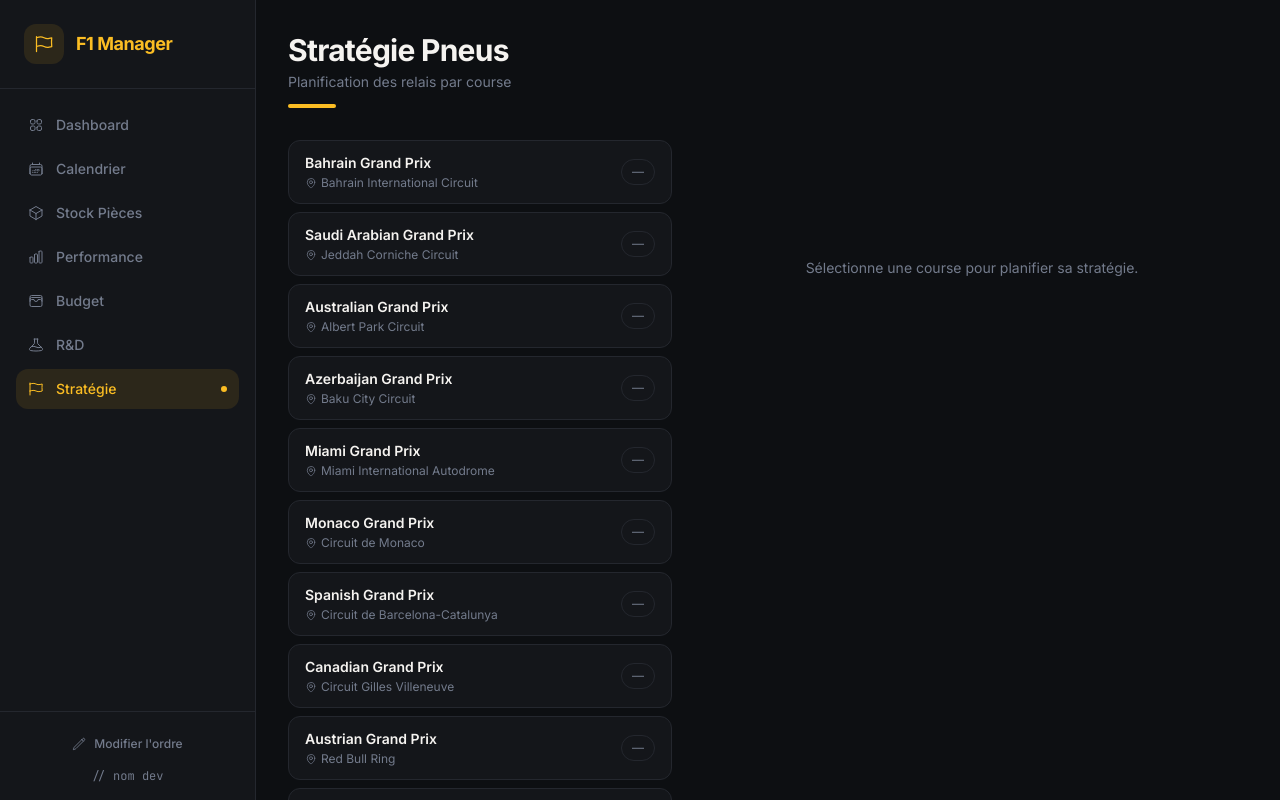
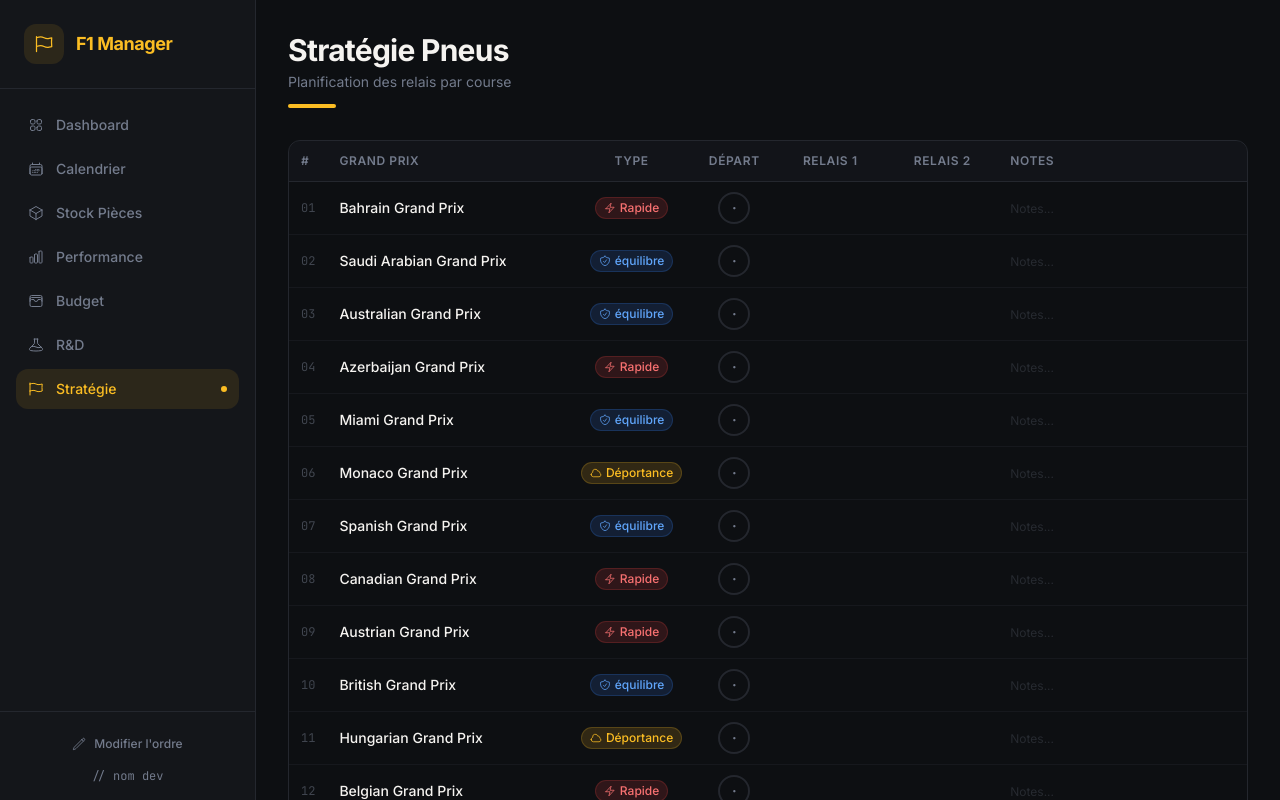
Before and after one commit to Goldie44/goldieracing, a React (Vite) app in the folder apps/web/: page /strategy in a window 1280 px wide. Shown: the top 800 px of the page. Built offline with nearby package versions, Linux system fonts and the light colour scheme.

Commit message:
refactor: rewrite StrategyPage as inline-editable F1 strategy table

```diff
--- a/apps/web/src/pages/StrategyPage.tsx
+++ b/apps/web/src/pages/StrategyPage.tsx
@@ -1,13 +1,11 @@
 import { motion } from "framer-motion";
 import { useState, useEffect, useRef } from "react";
 import {
-  MapPinIcon,
   BoltIcon,
-  ShieldCheckIcon,
   CloudIcon,
   PlusIcon,
+  ShieldCheckIcon,
   XMarkIcon,
-  ArrowLeftIcon,
 } from "@heroicons/react/24/outline";
 import PageHeader from "../components/PageHeader";
 import { calendar, tireStrategy } from "../lib/f1Data";
@@ -42,6 +40,8 @@ const COMPOUND_LABELS: Record<Compound, string> = {
   hard: "H",
 };
 
+const COMPOUND_CYCLE: Compound[] = ["soft", "medium", "hard"];
+
 const TYPE_CONFIG = {
   Rapide: { icon: BoltIcon, badge: "bg-red-500/15 text-red-400 border-red-500/20" },
   équilibre: { icon: ShieldCheckIcon, badge: "bg-blue-500/15 text-blue-400 border-blue-500/20" },
@@ -66,241 +66,55 @@ function loadStore(): StrategyStore {
   return {};
 }
 
-function EditPanel({
-  race,
-  strategy,
-  onUpdate,
-  onBack,
+function nextCompound(current: Compound | null): Compound {
+  if (!current) return "soft";
+  const idx = COMPOUND_CYCLE.indexOf(current);
+  return COMPOUND_CYCLE[(idx + 1) % COMPOUND_CYCLE.length];
+}
+
+function CompoundBadge({
+  compound,
+  onClick,
+  size = "md",
 }: {
-  race: (typeof races)[number];
-  strategy: RaceStrategy;
-  onUpdate: (patch: Partial<RaceStrategy>) => void;
-  onBack: () => void;
+  compound: Compound | null;
+  onClick: () => void;
+  size?: "sm" | "md";
 }) {
-  const typeConf = TYPE_CONFIG[race.type as keyof typeof TYPE_CONFIG];
-  const TypeIcon = typeConf?.icon;
-
-  const addStint = () =>
-    onUpdate({ stints: [...strategy.stints, { id: Date.now() + Math.random(), compound: "medium", lapIn: 0 }] });
-
-  const removeStint = (idx: number) =>
-    onUpdate({ stints: strategy.stints.filter((_, i) => i !== idx) });
-
-  const updateStint = (idx: number, patch: Partial<Stint>) =>
-    onUpdate({
-      stints: strategy.stints.map((s, i) => (i === idx ? { ...s, ...patch } : s)),
-    });
-
-  return (
-    <motion.div
-      key={race.id}
-      initial={{ opacity: 0, y: 12 }}
-      animate={{ opacity: 1, y: 0 }}
-      className="bg-card border border-border rounded-xl p-5 space-y-6"
-    >
-      {/* Back button (mobile) */}
-      <button
-        onClick={onBack}
-        className="md:hidden flex items-center gap-1.5 text-sm text-muted-foreground hover:text-foreground transition-colors"
-      >
-        <ArrowLeftIcon className="w-4 h-4" />
-        Retour
-      </button>
-
-      {/* Header */}
-      <div className="flex items-start justify-between gap-4">
-        <div>
-          <h2 className="text-base font-bold">{race.name}</h2>
-          <div className="flex items-center gap-1 mt-1">
-            <MapPinIcon className="w-3 h-3 text-muted-foreground" />
-            <span className="text-xs text-muted-foreground">{race.circuit}</span>
-          </div>
-        </div>
-        {typeConf && TypeIcon && (
-          <span className={`flex items-center gap-1.5 px-2.5 py-1 rounded-full border text-xs font-medium flex-shrink-0 ${typeConf.badge}`}>
-            <TypeIcon className="w-3 h-3" />
-            {race.type}
-          </span>
-        )}
-      </div>
-
-      {/* Compound de départ */}
-      <div>
-        <p className="text-xs font-semibold text-muted-foreground uppercase tracking-wider mb-2">
-          Compound de départ
-        </p>
-        <div className="flex gap-2">
-          {(["soft", "medium", "hard"] as Compound[]).map((c) => {
-            const active = strategy.compoundStart === c;
+  const dim = size === "sm" ? "w-7 h-7 text-xs" : "w-8 h-8 text-sm";
   return (
     <button
-                key={c}
-                onClick={() =>
-                  onUpdate({ compoundStart: active ? null : c })
+      onClick={onClick}
+      title="Cliquer pour changer le compound"
+      className={`${dim} rounded-full border-2 font-bold flex items-center justify-center transition-all hover:scale-110 active:scale-95`}
+      style={
+        compound
+          ? {
+              borderColor: COMPOUND_COLORS[compound],
+              backgroundColor: COMPOUND_COLORS[compound] + "33",
+              color: COMPOUND_COLORS[compound],
             }
-                className="w-10 h-10 rounded-lg border-2 font-bold text-sm transition-all"
-                style={{
-                  borderColor: COMPOUND_COLORS[c],
-                  backgroundColor: active ? COMPOUND_COLORS[c] + "33" : "transparent",
-                  color: COMPOUND_COLORS[c],
-                }}
+          : {
+              borderColor: "hsl(var(--border))",
+              backgroundColor: "transparent",
+              color: "hsl(var(--muted-foreground))",
+            }
+      }
     >
-                {COMPOUND_LABELS[c]}
+      {compound ? COMPOUND_LABELS[compound] : "·"}
     </button>
-            );
-          })}
-        </div>
-      </div>
-
-      {/* Relais */}
-      <div>
-        <p className="text-xs font-semibold text-muted-foreground uppercase tracking-wider mb-2">
-          Relais (arrêts aux stands)
-        </p>
-        <div className="space-y-2">
-          {strategy.stints.map((stint, idx) => (
-            <div
-              key={stint.id}
-              className="flex items-center gap-3 bg-muted/20 border border-border rounded-lg px-3 py-2"
-            >
-              <span className="text-xs text-muted-foreground w-6 font-mono">{idx + 1}.</span>
-              <div className="flex gap-1.5">
-                {(["soft", "medium", "hard"] as Compound[]).map((c) => {
-                  const active = stint.compound === c;
-                  return (
-                    <button
-                      key={c}
-                      onClick={() => updateStint(idx, { compound: c })}
-                      className="w-7 h-7 rounded border-2 font-bold text-xs transition-all"
-                      style={{
-                        borderColor: COMPOUND_COLORS[c],
-                        backgroundColor: active ? COMPOUND_COLORS[c] + "33" : "transparent",
-                        color: COMPOUND_COLORS[c],
-                      }}
-                    >
-                      {COMPOUND_LABELS[c]}
-                    </button>
-                  );
-                })}
-              </div>
-              <div className="flex items-center gap-1.5 flex-1">
-                <span className="text-xs text-muted-foreground">Tour</span>
-                <input
-                  type="number"
-                  min={1}
-                  max={99}
-                  value={stint.lapIn === 0 ? "" : stint.lapIn}
-                  onChange={(e) =>
-                    updateStint(idx, { lapIn: parseInt(e.target.value) || 0 })
-                  }
-                  placeholder="—"
-                  className="w-14 bg-transparent border border-border rounded px-2 py-1 text-xs text-center focus:outline-none focus:ring-1 focus:ring-primary/40"
-                />
-              </div>
-              <button
-                onClick={() => removeStint(idx)}
-                className="text-muted-foreground hover:text-red-400 transition-colors"
-              >
-                <XMarkIcon className="w-4 h-4" />
-              </button>
-            </div>
-          ))}
-        </div>
-        <button
-          onClick={addStint}
-          className="mt-2 flex items-center gap-1.5 text-xs text-muted-foreground hover:text-primary transition-colors"
-        >
-          <PlusIcon className="w-3.5 h-3.5" />
-          Ajouter un relais
-        </button>
-      </div>
-
-      {/* Notes */}
-      <div>
-        <p className="text-xs font-semibold text-muted-foreground uppercase tracking-wider mb-2">
-          Notes
-        </p>
-        <textarea
-          value={strategy.notes}
-          onChange={(e) => onUpdate({ notes: e.target.value })}
-          placeholder="Notes de stratégie..."
-          rows={3}
-          className="w-full bg-muted/20 border border-border rounded-lg px-3 py-2 text-sm resize-none focus:outline-none focus:ring-1 focus:ring-primary/40 placeholder:text-muted-foreground/50"
-        />
-      </div>
-    </motion.div>
-  );
-}
-
-function RaceList({
-  store,
-  selectedId,
-  onSelect,
-}: {
-  store: StrategyStore;
-  selectedId: number | null;
-  onSelect: (id: number) => void;
-}) {
-  return (
-    <div className="space-y-2">
-      {races.map((race, i) => {
-        const strat = store[String(race.id)];
-        const compound = strat?.compoundStart ?? null;
-        const isSelected = selectedId === race.id;
-
-        return (
-          <motion.button
-            key={race.id}
-            onClick={() => onSelect(race.id)}
-            initial={{ opacity: 0, x: -16 }}
-            animate={{ opacity: 1, x: 0 }}
-            transition={{ delay: i * 0.02 }}
-            className={`w-full text-left bg-card border rounded-xl px-4 py-3 transition-colors hover:border-primary/30 ${
-              isSelected
-                ? "border-primary/60 bg-primary/5"
-                : "border-border"
-            }`}
-          >
-            <div className="flex items-center justify-between gap-3">
-              <div className="min-w-0">
-                <p className="text-sm font-semibold truncate">{race.name}</p>
-                <div className="flex items-center gap-1 mt-0.5">
-                  <MapPinIcon className="w-3 h-3 text-muted-foreground flex-shrink-0" />
-                  <span className="text-xs text-muted-foreground truncate">{race.circuit}</span>
-                </div>
-              </div>
-              {compound ? (
-                <span
-                  className="flex-shrink-0 text-xs font-bold px-2.5 py-1 rounded-full border"
-                  style={{
-                    color: COMPOUND_COLORS[compound],
-                    borderColor: COMPOUND_COLORS[compound] + "55",
-                    backgroundColor: COMPOUND_COLORS[compound] + "22",
-                  }}
-                >
-                  {COMPOUND_LABELS[compound]}
-                </span>
-              ) : (
-                <span className="flex-shrink-0 text-xs text-muted-foreground border border-border rounded-full px-2.5 py-1">
-                  —
-                </span>
-              )}
-            </div>
-          </motion.button>
-        );
-      })}
-    </div>
   );
 }
 
 export default function StrategyPage() {
   const [store, setStore] = useState<StrategyStore>(loadStore);
-  const [selectedId, setSelectedId] = useState<number | null>(null);
-  const [showPanel, setShowPanel] = useState(false); // mobile only
   const isMounted = useRef(false);
 
   useEffect(() => {
-    if (!isMounted.current) { isMounted.current = true; return; }
+    if (!isMounted.current) {
+      isMounted.current = true;
+      return;
+    }
     try {
       window.localStorage.setItem(STORAGE_KEY, JSON.stringify(store));
     } catch (error) {
@@ -318,42 +132,172 @@ export default function StrategyPage() {
     }));
   };
 
-  const selectedRace = races.find((r) => r.id === selectedId) ?? null;
-  const strategy = selectedId !== null ? getStrategy(selectedId) : null;
+  const maxStints = Math.max(2, ...races.map((r) => getStrategy(r.id).stints.length));
 
-  const handleSelectRace = (id: number) => {
-    setSelectedId(id);
-    setShowPanel(true);
+  const cycleCompoundStart = (id: number) =>
+    updateStrategy(id, { compoundStart: nextCompound(getStrategy(id).compoundStart) });
+
+  const cycleStintCompound = (raceId: number, idx: number) => {
+    const stints = getStrategy(raceId).stints.map((s, i) =>
+      i === idx ? { ...s, compound: nextCompound(s.compound) } : s
+    );
+    updateStrategy(raceId, { stints });
+  };
+
+  const updateStintLap = (raceId: number, idx: number, lapIn: number) => {
+    const stints = getStrategy(raceId).stints.map((s, i) =>
+      i === idx ? { ...s, lapIn } : s
+    );
+    updateStrategy(raceId, { stints });
+  };
+
+  const addStint = (raceId: number) => {
+    const stints = getStrategy(raceId).stints;
+    updateStrategy(raceId, {
+      stints: [...stints, { id: Date.now() + Math.random(), compound: "medium", lapIn: 0 }],
+    });
+  };
+
+  const removeStint = (raceId: number, idx: number) => {
+    const stints = getStrategy(raceId).stints.filter((_, i) => i !== idx);
+    updateStrategy(raceId, { stints });
   };
 
   return (
     <div>
       <PageHeader title="Stratégie Pneus" subtitle="Planification des relais par course" />
-      <div className="flex gap-6 h-full">
-        {/* Liste */}
-        <div className={`flex-shrink-0 w-full md:w-2/5 ${showPanel ? "hidden md:block" : "block"}`}>
-          <RaceList
-            store={store}
-            selectedId={selectedId}
-            onSelect={handleSelectRace}
+
+      <div className="overflow-x-auto rounded-xl border border-border">
+        <table className="w-full text-sm border-collapse">
+          <thead>
+            <tr className="bg-muted/30 border-b border-border">
+              <th className="px-3 py-3 text-left text-xs font-semibold text-muted-foreground uppercase tracking-wider w-8">#</th>
+              <th className="px-3 py-3 text-left text-xs font-semibold text-muted-foreground uppercase tracking-wider">Grand Prix</th>
+              <th className="px-3 py-3 text-center text-xs font-semibold text-muted-foreground uppercase tracking-wider w-28">Type</th>
+              <th className="px-3 py-3 text-center text-xs font-semibold text-muted-foreground uppercase tracking-wider w-20">Départ</th>
+              {Array.from({ length: maxStints }).map((_, i) => (
+                <th
+                  key={i}
+                  className="px-3 py-3 text-center text-xs font-semibold text-muted-foreground uppercase tracking-wider w-28"
+                >
+                  Relais {i + 1}
+                </th>
+              ))}
+              <th className="px-3 py-3 text-left text-xs font-semibold text-muted-foreground uppercase tracking-wider min-w-36">
+                Notes
+              </th>
+            </tr>
+          </thead>
+          <tbody>
+            {races.map((race, i) => {
+              const strat = getStrategy(race.id);
+              const typeConf = TYPE_CONFIG[race.type as keyof typeof TYPE_CONFIG];
+              const TypeIcon = typeConf?.icon;
+
+              return (
+                <motion.tr
+                  key={race.id}
+                  initial={{ opacity: 0, x: -10 }}
+                  animate={{ opacity: 1, x: 0 }}
+                  transition={{ delay: i * 0.02 }}
+                  className="border-b border-border/40 hover:bg-muted/10 transition-colors group"
+                >
+                  {/* # */}
+                  <td className="px-3 py-2.5 text-xs font-mono text-muted-foreground/50">
+                    {String(i + 1).padStart(2, "0")}
+                  </td>
+
+                  {/* GP */}
+                  <td className="px-3 py-2.5 font-medium text-foreground whitespace-nowrap">
+                    {race.name}
+                  </td>
+
+                  {/* Type */}
+                  <td className="px-3 py-2.5 text-center">
+                    {typeConf && TypeIcon && (
+                      <span
+                        className={`inline-flex items-center gap-1 px-2 py-0.5 rounded-full border text-xs font-medium ${typeConf.badge}`}
+                      >
+                        <TypeIcon className="w-3 h-3" />
+                        {race.type}
+                      </span>
+                    )}
+                  </td>
+
+                  {/* Compound de départ */}
+                  <td className="px-3 py-2.5">
+                    <div className="flex justify-center">
+                      <CompoundBadge
+                        compound={strat.compoundStart}
+                        onClick={() => cycleCompoundStart(race.id)}
                       />
                     </div>
+                  </td>
 
-        {/* Panneau d'édition */}
-        <div className={`flex-1 ${showPanel ? "block" : "hidden md:block"}`}>
-          {selectedRace && strategy !== null ? (
-            <EditPanel
-              race={selectedRace}
-              strategy={strategy}
-              onUpdate={(patch) => updateStrategy(selectedRace.id, patch)}
-              onBack={() => setShowPanel(false)}
+                  {/* Relais */}
+                  {Array.from({ length: maxStints }).map((_, stintIdx) => {
+                    const stint = strat.stints[stintIdx];
+                    const isNext = stintIdx === strat.stints.length;
+
+                    return (
+                      <td key={stintIdx} className="px-2 py-2.5 text-center">
+                        {stint ? (
+                          <div className="flex flex-col items-center gap-1">
+                            <div className="flex items-center gap-1">
+                              <CompoundBadge
+                                compound={stint.compound}
+                                onClick={() => cycleStintCompound(race.id, stintIdx)}
+                                size="sm"
                               />
+                              <button
+                                onClick={() => removeStint(race.id, stintIdx)}
+                                className="opacity-0 group-hover:opacity-60 hover:!opacity-100 transition-opacity text-muted-foreground hover:text-red-400"
+                              >
+                                <XMarkIcon className="w-3 h-3" />
+                              </button>
+                            </div>
+                            <input
+                              type="number"
+                              min={1}
+                              max={99}
+                              value={stint.lapIn === 0 ? "" : stint.lapIn}
+                              onChange={(e) =>
+                                updateStintLap(race.id, stintIdx, parseInt(e.target.value) || 0)
+                              }
+                              placeholder="T—"
+                              className="w-12 bg-transparent border border-border/50 rounded px-1 py-0.5 text-xs text-center font-mono focus:outline-none focus:ring-1 focus:ring-primary/40 focus:border-primary/40 placeholder:text-muted-foreground/30"
+                            />
+                          </div>
                         ) : (
-            <div className="hidden md:flex items-center justify-center h-64 text-muted-foreground text-sm">
-              Sélectionne une course pour planifier sa stratégie.
-            </div>
+                          isNext && (
+                            <button
+                              onClick={() => addStint(race.id)}
+                              className="opacity-0 group-hover:opacity-40 hover:!opacity-100 transition-opacity text-muted-foreground hover:text-primary"
+                              title="Ajouter un relais"
+                            >
+                              <PlusIcon className="w-4 h-4" />
+                            </button>
+                          )
                         )}
-        </div>
+                      </td>
+                    );
+                  })}
+
+                  {/* Notes */}
+                  <td className="px-3 py-2.5">
+                    <input
+                      type="text"
+                      value={strat.notes}
+                      onChange={(e) => updateStrategy(race.id, { notes: e.target.value })}
+                      placeholder="Notes..."
+                      className="w-full bg-transparent text-xs text-muted-foreground focus:outline-none focus:text-foreground placeholder:text-muted-foreground/25"
+                    />
+                  </td>
+                </motion.tr>
+              );
+            })}
+          </tbody>
+        </table>
       </div>
     </div>
   );
```
Lines whose indentation alone changed are shown as unchanged.
